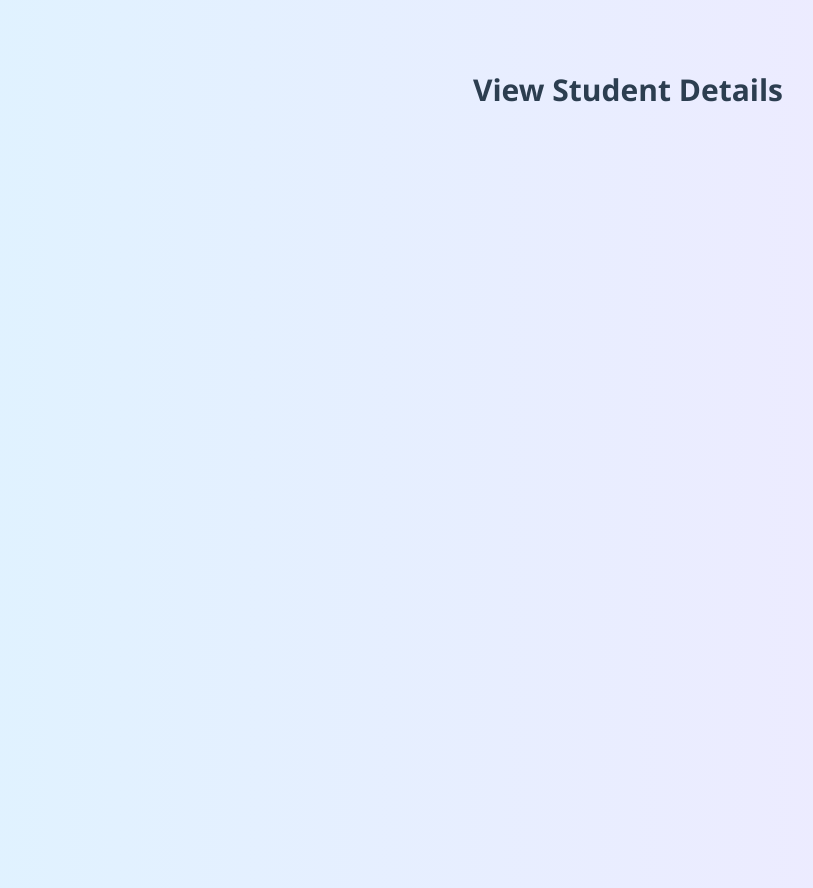
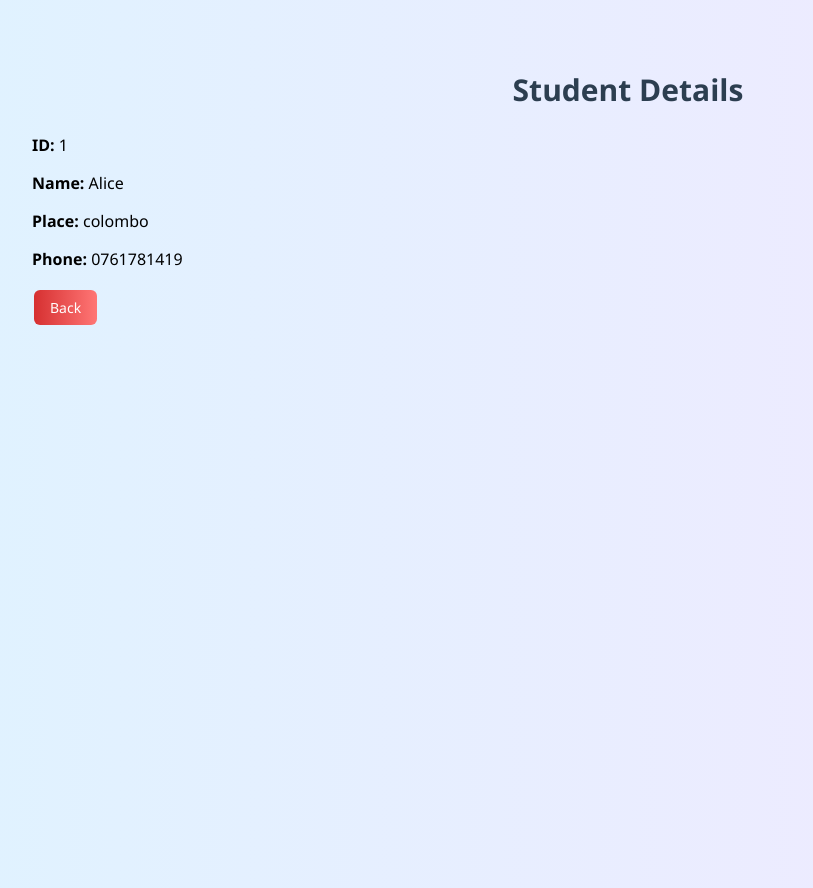
Before and after one commit to sonalwije333/Learning--React, a React (Create React App) app in the folder demo-app/: page /student/view/1 in a window 1280 px wide. Shown: the whole page, without its empty margins (12-825 px from the left). Built offline with nearby package versions, Linux system fonts and the light colour scheme; data requests are answered from the project's data file.

Commit message:
ft: created view model

```diff
--- a/demo-app/src/StudentTable.js
+++ b/demo-app/src/StudentTable.js
@@ -1,26 +1,24 @@
-import { useEffect, useState } from 'react';
-import { Link } from 'react-router-dom';
+import { useEffect, useState } from "react";
+import { Link, useNavigate } from "react-router-dom";
 
 export default function StudentTable() {
-  //  Initialize students as an empty array
   const [students, setStudents] = useState([]);
+  const navigate = useNavigate();
 
-  // Fetch data from backend when component mounts
+  const DisplayDetails = (id) => {
+    navigate("/student/view/" + id);
+  };
   useEffect(() => {
-    fetch('http://localhost:8000/students')                // API endpoint
-      .then((res) => res.json())                          // Parse JSON
-      .then((data) => {
-        setStudents(data);                               //  Store data in state
-      })
-      .catch((err) => console.log(err.message));        // Handle fetch error
-  }, []);                                              // Empty dependency array = run once on mount
-
+    fetch("http://localhost:8000/students")
+      .then((res) => res.json())
+      .then((data) => setStudents(data))
+      .catch((err) => console.log(err.message));
+  }, []);
   return (
     <div className="container">
       <h2>Student Records</h2>
 
       <div className="table-container">
-        {/* ✅ Navigation link to add a new student */}
         <Link to="/student/create" className="btn btn-add">
           Add new Student
         </Link>
@@ -37,7 +35,6 @@ export default function StudentTable() {
           </thead>
 
           <tbody>
-            {/*  Map over students if data is available */}
             {students && students.length > 0 ? (
               students.map((item) => (
                 <tr key={item.id}>
@@ -46,9 +43,14 @@ export default function StudentTable() {
                   <td>{item.place}</td>
                   <td>{item.phone}</td>
                   <td>
-                    <a href="#" className="btn btn-info">View</a>
-                    <a href="#" className="btn btn-primary">Edit</a>
-                    <a href="#" className="btn btn-danger">Delete</a>
+                    <button
+                      onClick={() => DisplayDetails(item.id)}
+                      className="btn btn-info"
+                    >
+                      View
+                    </button>
+                    <button className="btn btn-primary">Edit</button>
+                    <button className="btn btn-danger">Delete</button>
                   </td>
                 </tr>
               ))
--- a/demo-app/src/ViewDetails.js
+++ b/demo-app/src/ViewDetails.js
@@ -1,8 +1,45 @@
-export default function ViewDetails(){
-    return (
-        <div className="container">
-             <h2>View Student Details</h2>
+import { useEffect, useState } from "react";
+import { Link, useParams } from "react-router-dom";
 
+export default function ViewDetails() {
+  const { studentid } = useParams();
+  const [studentData, setStudentData] = useState(null); // define state
+
+  useEffect(() => {
+    fetch("http://localhost:8000/students/" + studentid)
+      .then((res) => res.json())
+      .then((data) => setStudentData(data)) // store data in state
+      .catch((err) => console.log(err.message));
+  }, [studentid]);
+
+  return (
+    <div className="container">
+      <h2>Student Details</h2>
+
+      {studentData && (
+        <div className="details">
+          <p>
+            <strong>ID: </strong>
+            {studentData.id}
+          </p>
+          <p>
+            <strong>Name: </strong>
+            {studentData.name}
+          </p>
+          <p>
+            <strong>Place: </strong>
+            {studentData.place}
+          </p>
+          <p>
+            <strong>Phone: </strong>
+            {studentData.phone}
+          </p>
         </div>
-    )
+      )}
+
+      <Link to="/" className="btn btn-danger">
+        Back
+      </Link>
+    </div>
+  );
 }
```
